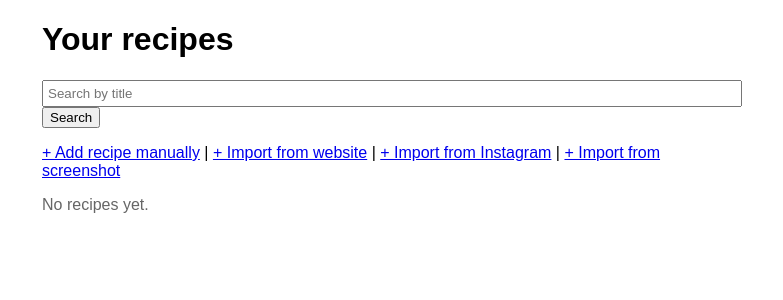
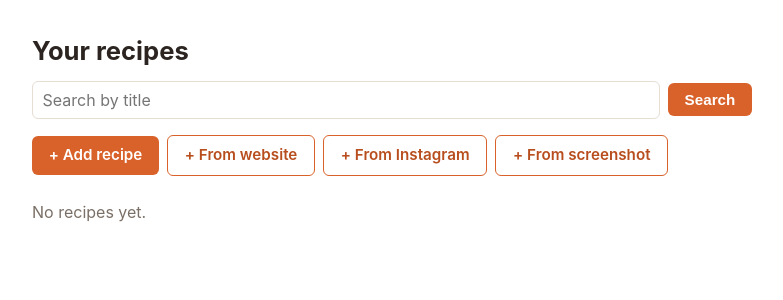
Before and after one commit to conorlum/RecipeApp, a Flask app: template app/templates/recipes/list.html in a window 1280 px wide. Shown: the top 300 px of the page, without its empty margins (248-1031 px from the left). Run offline with Flask 3, Linux system fonts and the light colour scheme; the template is opened without the code that fills it, so the values that code supplies are empty.

Commit message:
Add demo recipe seed script and polish base UI styling
Gives buttons, nav, and links real styling so the app is presentable
when demoed, plus a one-off script to seed 3 sample recipes.

Co-Authored-By: Claude Sonnet 5 <noreply@anthropic.com>
Claude-Session: https://claude.ai/code/session_015Ncqf8hFLnhtnAKKrSTvC7

```diff
--- a/app/templates/base.html
+++ b/app/templates/base.html
@@ -4,21 +4,77 @@
   <meta charset="utf-8">
   <title>{% block title %}Recipe App{% endblock %}</title>
   <style>
-    body { font-family: sans-serif; max-width: 700px; margin: 1em auto; padding: 0 1em; }
-    nav a { margin-right: 1em; }
-    label { display: block; margin-top: 0.75em; }
+    :root {
+      --accent: #d9622b;
+      --accent-dark: #b84e1e;
+      --ink: #2b2420;
+      --muted: #7a6f66;
+      --border: #e6ddd3;
+      --bg-soft: #faf6f1;
+    }
+    * { box-sizing: border-box; }
+    body {
+      font-family: -apple-system, BlinkMacSystemFont, "Segoe UI", sans-serif;
+      max-width: 760px; margin: 2em auto; padding: 0 1.25em;
+      color: var(--ink); line-height: 1.5;
+    }
+    h1 { font-size: 1.6em; margin-bottom: 0.4em; }
+
+    a { color: var(--accent-dark); text-decoration: none; }
+    a:hover { text-decoration: underline; }
+
+    nav {
+      display: flex; flex-wrap: wrap; gap: 0.25em 1.4em;
+      align-items: center; padding: 0.5em 0;
+    }
+    nav a {
+      color: var(--ink); font-weight: 500; padding: 0.2em 0;
+      border-bottom: 2px solid transparent; transition: border-color 0.15s;
+    }
+    nav a:hover { border-color: var(--accent); text-decoration: none; }
+    nav a:last-child { margin-left: auto; color: var(--muted); font-weight: 400; }
+
+    hr { border: none; border-top: 1px solid var(--border); margin: 0.5em 0 1.25em; }
+
+    label { display: block; margin-top: 0.75em; font-weight: 500; }
     input[type=text], input[type=number], input[type=url], input[type=password], textarea, select {
-      width: 100%; box-sizing: border-box; padding: 0.3em;
+      width: 100%; box-sizing: border-box; padding: 0.5em 0.6em; margin-top: 0.3em;
+      border: 1px solid var(--border); border-radius: 6px; font-size: 1em;
+      font-family: inherit; background: #fff; color: var(--ink);
+    }
+    input:focus, textarea:focus, select:focus {
+      outline: none; border-color: var(--accent); box-shadow: 0 0 0 3px rgba(217, 98, 43, 0.15);
     }
     textarea { min-height: 6em; }
+
+    button, input[type=submit], .btn {
+      display: inline-block; background: var(--accent); color: #fff; border: none;
+      padding: 0.55em 1.1em; border-radius: 6px; font-size: 0.95em; font-weight: 600;
+      cursor: pointer; transition: background 0.15s, transform 0.05s;
+    }
+    button:hover, input[type=submit]:hover, .btn:hover { background: var(--accent-dark); text-decoration: none; }
+    button:active, input[type=submit]:active, .btn:active { transform: translateY(1px); }
+    .btn-secondary { background: #fff; color: var(--accent-dark); border: 1px solid var(--accent); }
+    .btn-secondary:hover { background: var(--bg-soft); }
+
     .error { color: #b00020; }
-    .flash { color: #007000; }
-    fieldset { margin-top: 1em; }
+    .flash { color: #1a7a1a; background: #eaf7ea; padding: 0.5em 0.8em; border-radius: 6px; }
+    fieldset { margin-top: 1em; border: 1px solid var(--border); border-radius: 6px; }
+
     ul.plain { list-style: none; padding: 0; }
-    ul.plain li { padding: 0.4em 0; border-bottom: 1px solid #ddd; }
-    .muted { color: #666; }
+    ul.plain li {
+      padding: 0.7em 0.2em; border-bottom: 1px solid var(--border);
+      transition: background 0.1s;
+    }
+    ul.plain li:hover { background: var(--bg-soft); }
+    ul.plain li a { font-weight: 600; font-size: 1.02em; }
+
+    .muted { color: var(--muted); }
     .row { display: flex; gap: 0.5em; align-items: center; }
-    .badge { background: #ffe08a; color: #664d03; padding: 0.1em 0.5em; border-radius: 3px; font-size: 0.8em; }
+    .badge {
+      background: #ffe08a; color: #664d03; padding: 0.15em 0.6em;
+      border-radius: 999px; font-size: 0.75em; font-weight: 600; margin-left: 0.4em;
+    }
   </style>
 </head>
 <body>
--- a/app/templates/recipes/list.html
+++ b/app/templates/recipes/list.html
@@ -3,17 +3,17 @@
 {% block content %}
 <h1>Your recipes</h1>
 
-<form method="get">
-  <input type="text" name="q" value="{{ q }}" placeholder="Search by title">
+<form method="get" class="row" style="margin-bottom: 1em;">
+  <input type="text" name="q" value="{{ q }}" placeholder="Search by title" style="margin-top: 0;">
   <button type="submit">Search</button>
 </form>
 
-<p>
-  <a href="{{ url_for('recipes.new_recipe') }}">+ Add recipe manually</a> |
-  <a href="{{ url_for('ingest.import_website') }}">+ Import from website</a> |
-  <a href="{{ url_for('ingest.import_instagram') }}">+ Import from Instagram</a> |
-  <a href="{{ url_for('ingest.import_screenshot') }}">+ Import from screenshot</a>
-</p>
+<div class="row" style="flex-wrap: wrap; gap: 0.5em; margin-bottom: 1.5em;">
+  <a class="btn" href="{{ url_for('recipes.new_recipe') }}">+ Add recipe</a>
+  <a class="btn btn-secondary" href="{{ url_for('ingest.import_website') }}">+ From website</a>
+  <a class="btn btn-secondary" href="{{ url_for('ingest.import_instagram') }}">+ From Instagram</a>
+  <a class="btn btn-secondary" href="{{ url_for('ingest.import_screenshot') }}">+ From screenshot</a>
+</div>
 
 {% if recipes %}
 <ul class="plain">
```
Also changed, not shown: seed_demo.py (added, +103 -0 lines).
